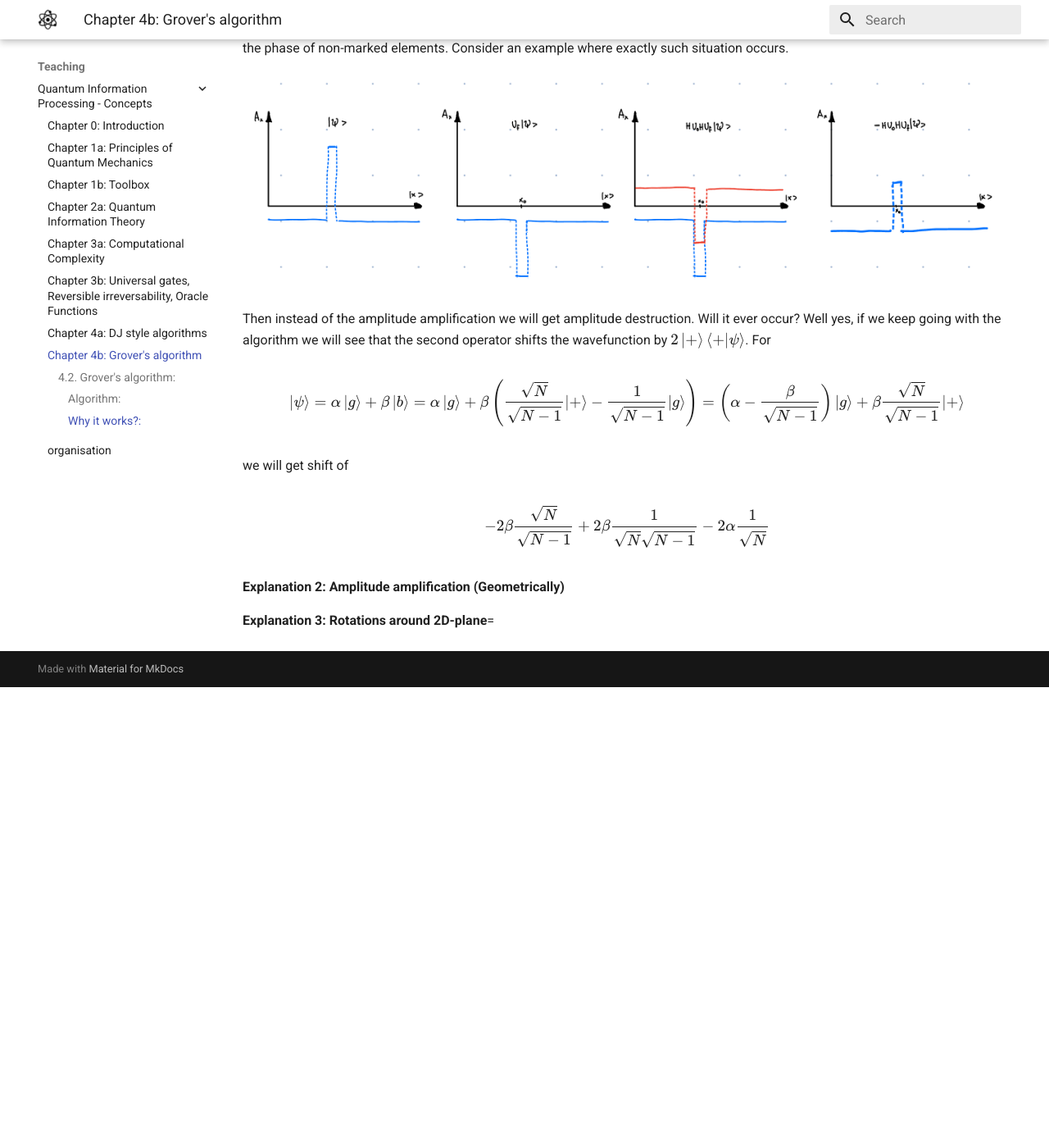
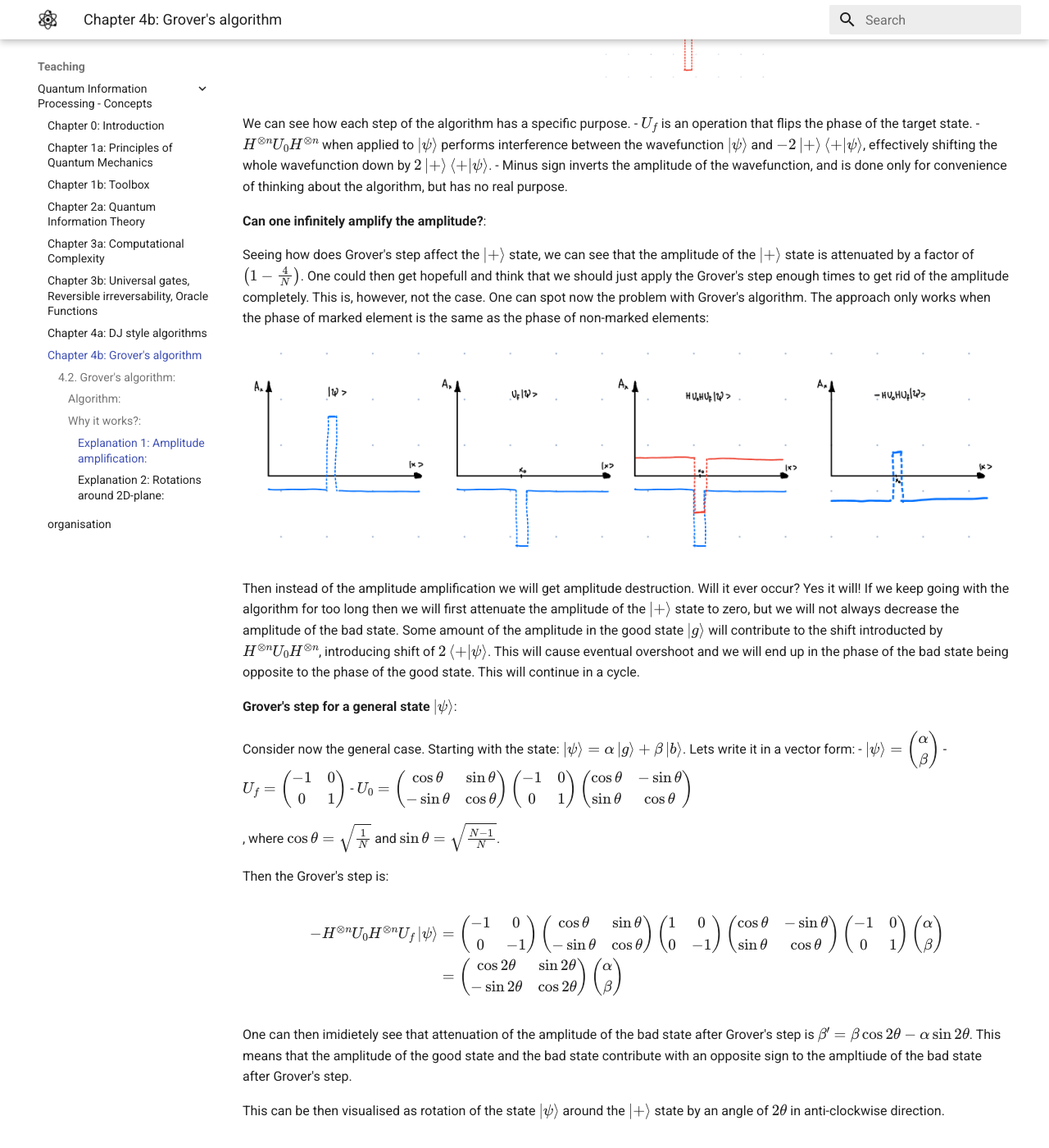
Before and after one commit to wojtekadamczyk3/wadamczyk, an MkDocs documentation site: the page built from docs/qip1/ch4b.md, in a window 1280 px wide and 1400 px high, scrolled down 2263 px. Shown: the whole window at 82% size. Built offline with MkDocs 1.6.1 and Material for MkDocs 9.7.7, drawn with Linux system fonts in a browser that asks for light colours; before the commit the page ends 3101 px from its top, so only the background shows below that; some of the changed text lies outside the part shown.

Commit message:
Grover's algorithm

```diff
--- a/docs/qip1/ch4b.md
+++ b/docs/qip1/ch4b.md
@@ -17,16 +17,20 @@ This circuit corresponds to:
 
 
 ### Why it works?:
-I would like to present here two geometric explanations why Grover's algorithm works. I would recommend you to think about both of them, as both of them allow you to understand different things about the algorithm.
+I would like to present here two geometric explanations why Grover's algorithm works. I would recommend you to think about both of them, as both of them allow you to understand different things about the algorithm. Explanation 2 is the standard one and is probably a way how to think about Grover's algorithm. However I think that when Grover was trying to come up with the algorithm he was thinking about Explanation 1, which then led to Explanation 2. You will see this smooth transition in the explanation (and not so smooth transition in my writing :) ).
 
-**Explanation 1: Amplitude amplification**
+#### Explanation 1: Amplitude amplification:
+
+**Definitions**:
 
 Before we start with the explanation, let's re-write the operators in Grover's algorithm in a slightly different way.
 
-- Lets define:
+- Lets define good and bad states as:
   - $\left|g\right> = \left|x_0\right>$
   - $\left|b\right> = \frac{1}{\sqrt{N-1}} \sum_{x\neq x_0} \left|x\right> = \frac{\sqrt{N}}{\sqrt{N-1}}\left|+\right> - \frac{1}{\sqrt{N-1}} \left|g\right>$
+- And let's define plus and minus states as:
   - $\left|+\right> = \frac{1}{\sqrt{N}} \sum_x \left|x\right> = H^{\otimes n} \left|0\right>^{\otimes n} = \frac{1}{\sqrt{N}}\left|g\right> + \frac{\sqrt{N-1}}{\sqrt{N}}\left|b\right>$
+  - $\left|-\right> = - \frac{1}{\sqrt{N}}\left|g\right> + \frac{\sqrt{N-1}}{\sqrt{N}}\left|b\right>$
 - $U_f$ is just a phase oracle, which flips the phase of the marked element. We can rewrite it as $U_f = I - 2 \left|x_0\right>\left<x_0\right|$
 - $U_0$ flips the phase of the $\left|0\right>^{\otimes n}$ state. This means that $H^{\otimes n} U_0 H^{\otimes n} = H^{\otimes n} \left(I - 2 \left|0\right>\left<0\right|^{\otimes n}\right) H^{\otimes n} = I - 2 \left|+\right>\left<+\right|$
 
@@ -35,6 +39,8 @@ Therefore the circuit can be re-writen as:
 $$
 \left(-\underbrace{\left(I - 2\left|+\right>\left<+\right|\right)}_{H^{\otimes n} U_0 H^{\otimes n}}\underbrace{\left(I - 2\left|g\right>\left<g\right|\right)}_{U_f}\right)^{N_{\text {optimal }}} \left|+\right>
 $$
+
+**Action of the operator on the plus state**:
 
 Let's consider then the action of the operator on the plus state $\left|+\right>$:
 
@@ -56,30 +62,75 @@ We can see how each step of the algorithm has a specific purpose.
 - $H^{\otimes n} U_0 H^{\otimes n}$ when applied to $\left|\psi\right>$ performs interference between the wavefunction $\left|\psi\right>$ and $-2\left|+\right>\left<+|\psi\right>$, effectively shifting the whole wavefunction down by $2\left|+\right>\left<+|\psi\right>$.
 - Minus sign inverts the amplitude of the wavefunction, and is done only for convenience of thinking about the algorithm, but has no real purpose.
 
+**Can one infinitely amplify the amplitude?**:
 
-One can spot now the problem with Grover's algorithm. The approach only works when the phase of marked element is the same as the phase of non-marked elements. Consider an example where exactly such situation occurs.
+Seeing how does Grover's step affect the $\left|+\right>$ state, we can see that the amplitude of the $\left|+\right>$ state is attenuated by a factor of $\left(1 - \frac{4}{N}\right)$. One could then get hopefull and think that we should just apply the Grover's step enough times to get rid of the amplitude completely. This is, however, not the case. One can spot now the problem with Grover's algorithm. The approach only works when the phase of marked element is the same as the phase of non-marked elements:
 
 <img src="ch4/amplitude_amplification_wrong_phase.png" alt="drawing" width="100%"/>
 
-Then instead of the amplitude amplification we will get amplitude destruction. Will it ever occur? Well yes, if we keep going with the algorithm we will see that the second operator shifts the wavefunction by $2\left|+\right>\left<+|\psi\right>$. For
+Then instead of the amplitude amplification we will get amplitude destruction. Will it ever occur? Yes it will! If we keep going with the algorithm for too long then we will first attenuate the amplitude of the $\left|+\right>$ state to zero, but we will not always decrease the amplitude of the bad state. Some amount of the amplitude in the good state $\left|g\right>$ will contribute to the shift introducted by $H^{\otimes n} U_0 H^{\otimes n}$, introducing shift of $2\left<+|\psi\right>$. This will cause eventual overshoot and we will end up in the phase of the bad state being opposite to the phase of the good state. This will continue in a cycle.
+
+**Grover's step for a general state $\left|\psi\right>$**:
+
+Consider now the general case. Starting with the state: $\left|\psi\right> = \alpha\left|g\right> + \beta\left|b\right>$. Lets write it in a vector form:
+- $\left|\psi\right> = \begin{pmatrix}\alpha \\ \beta\end{pmatrix}$
+- $U_f = \begin{pmatrix}-1 & 0 \\0 & 1\end{pmatrix}$
+- $U_0 = \begin{pmatrix}\cos\theta & \sin\theta \\-\sin\theta & \cos\theta\end{pmatrix} \begin{pmatrix}-1 & 0 \\0 & 1\end{pmatrix} \begin{pmatrix}\cos\theta & -\sin\theta \\\sin\theta & \cos\theta\end{pmatrix}$
+
+, where $\cos\theta = \sqrt{\frac{1}{N}}$ and $\sin\theta = \sqrt{\frac{N-1}{N}}$.
+
+Then the Grover's step is:
 
 $$
-\left|\psi\right> = \alpha\left|g\right> + \beta\left|b\right> = \alpha\left|g\right> + \beta \left(\frac{\sqrt{N}}{\sqrt{N-1}}\left|+\right> - \frac{1}{\sqrt{N-1}} \left|g\right>\right) = \left(\alpha - \frac{\beta}{\sqrt{N-1}}\right)\left|g\right> + \beta\frac{\sqrt{N}}{\sqrt{N-1}}\left|+\right>
+\begin{aligned}
+- H^{\otimes n} U_0 H^{\otimes n} U_f \left|\psi\right> &=
+\begin{pmatrix}
+-1 & 0 \\
+0 & -1
+\end{pmatrix}
+\begin{pmatrix}
+\cos\theta & \sin\theta \\
+-\sin\theta & \cos\theta
+\end{pmatrix}
+\begin{pmatrix}
+1 & 0 \\
+0 & -1
+\end{pmatrix}
+\begin{pmatrix}
+\cos\theta & -\sin\theta \\
+\sin\theta & \cos\theta
+\end{pmatrix}
+\begin{pmatrix}
+-1 & 0 \\
+0 & 1
+\end{pmatrix}
+\begin{pmatrix}
+\alpha \\
+\beta
+\end{pmatrix}
+\\ &=
+\begin{pmatrix}
+\cos 2\theta & \sin 2\theta \\
+-\sin 2\theta & \cos 2\theta
+\end{pmatrix}
+\begin{pmatrix}
+\alpha \\
+\beta
+\end{pmatrix}
+\end{aligned}
 $$
 
-we will get shift of
+One can then imidietely see that attenuation of the amplitude of the bad state after Grover's step is $\beta' = \beta \cos 2\theta - \alpha \sin 2\theta$. This means that the amplitude of the good state and the bad state contribute with an opposite sign to the ampltiude of the bad state after Grover's step.
 
-$$
-- 2\beta\frac{\sqrt{N}}{\sqrt{N-1}} + 2\beta\frac{1}{\sqrt{N}\sqrt{N-1}} - 2\alpha\frac{1}{\sqrt{N}}
-$$
+This can be then visualised as rotation of the state $\left|\psi\right>$ around the $\left|+\right>$ state by an angle of $2\theta$ in anti-clockwise direction.
+
+<img src="ch4/rotation_around_2d.png" alt="drawing" width="60%"/>
+
+Why is then the complexity of the algorithm $O(\sqrt{N})$? Well to get from a bad state to a good state we need to rotate the state by an angle of $\pi/2$. This means that we need to rotate $\frac{\pi/2}{2\theta}$ times. As $\theta \approx \sin \theta = \sqrt{\frac{1}{N}}$ we get that we need to rotate $\frac{\pi/2}{2\sqrt{\frac{1}{N}}} = \frac{\pi}{4}\sqrt{N}$ times. This gives $O(\sqrt{N})$ iterations.
 
 
 
 
+#### Explanation 2: Rotations around 2D-plane:
 
-
-
-
-**Explanation 2: Amplitude amplification (Geometrically)**
-
-**Explanation 3: Rotations around 2D-plane**=
+not finished
```
Also changed, not shown: docs/qip1/ch4/rotation_around_2d.png (added).
